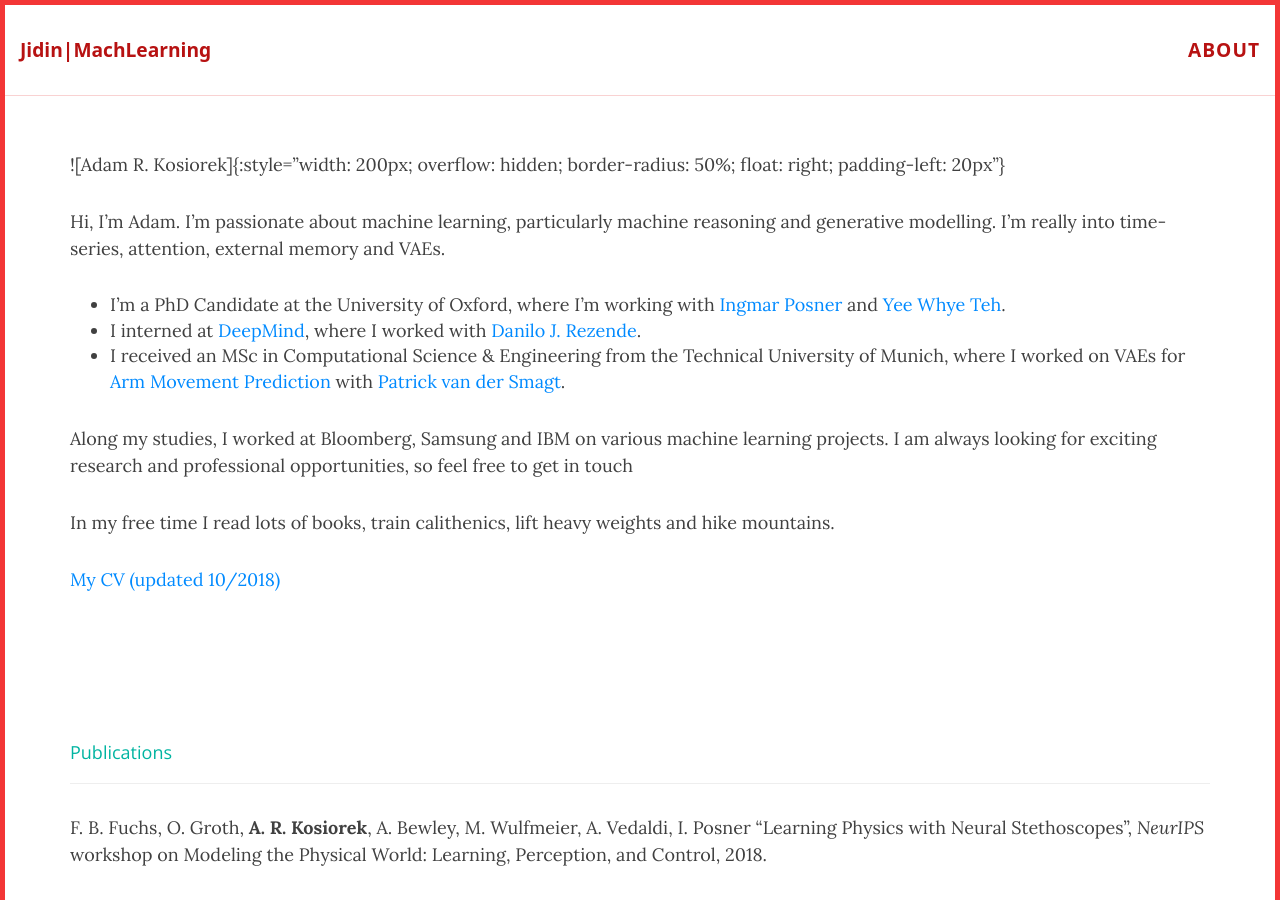
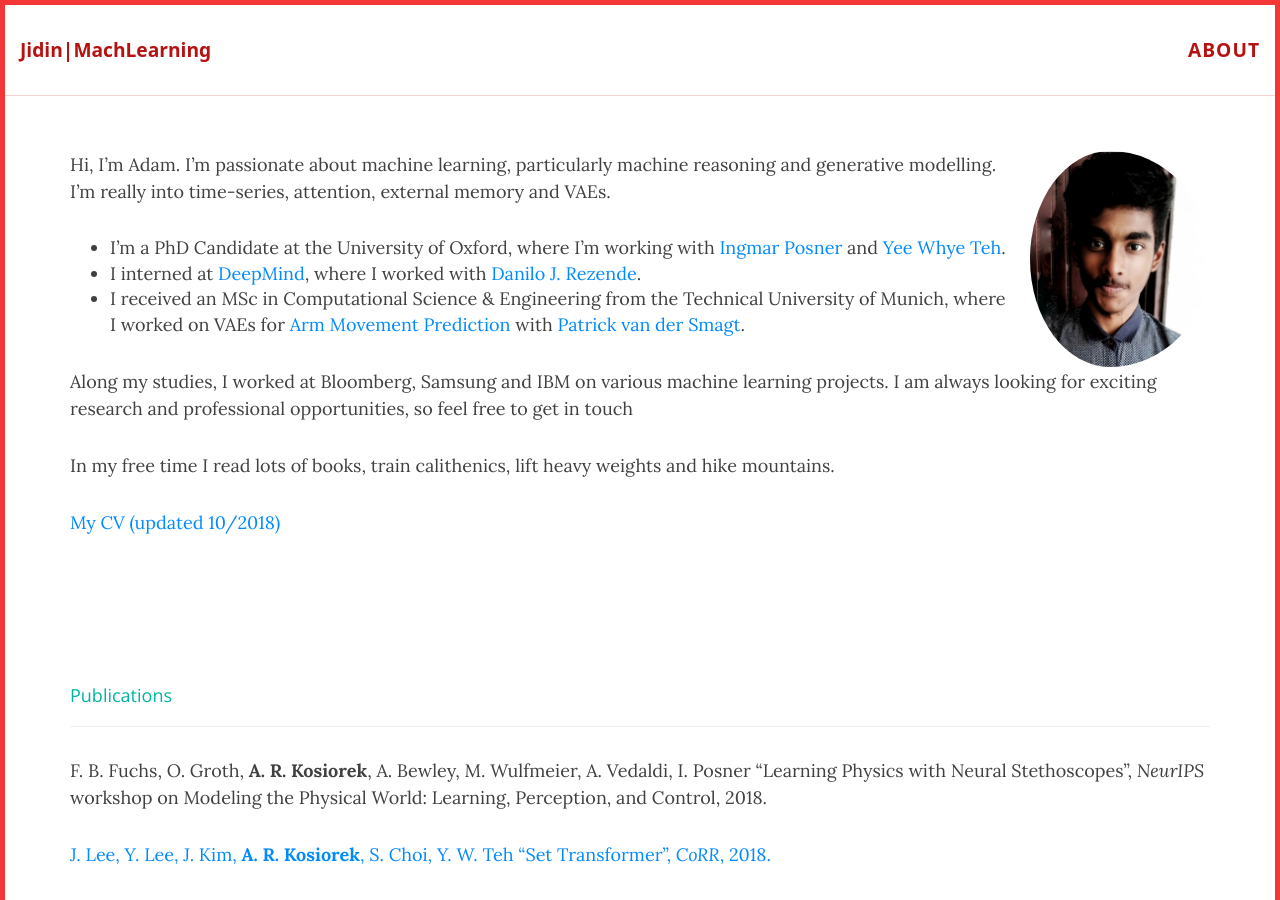
Before and after one commit to mumbaiindian/mumbaiindian.github.io, a Jekyll site: the page built from About.md, in a window 1280 px wide and 900 px high. Built offline with Jekyll 4.4.1, drawn with Linux system fonts in a browser that asks for light colours; nearby versions of some CDN libraries; our own code applies the rules of GitHub Pages for plain Markdown files.

Commit message:
Update About.md

```diff
--- a/About.md
+++ b/About.md
@@ -1,6 +1,4 @@
-
-
-![Adam R. Kosiorek]{:style="width: 200px; overflow: hidden; border-radius: 50%; float: right; padding-left: 20px"}
+![Jidin Dinesh](me.jpeg){:style="width: 200px; overflow: hidden; border-radius: 50%; float: right; padding-left: 20px"}
 
 Hi, I'm Adam.
 I'm passionate about machine learning, particularly machine reasoning and generative modelling.
```
